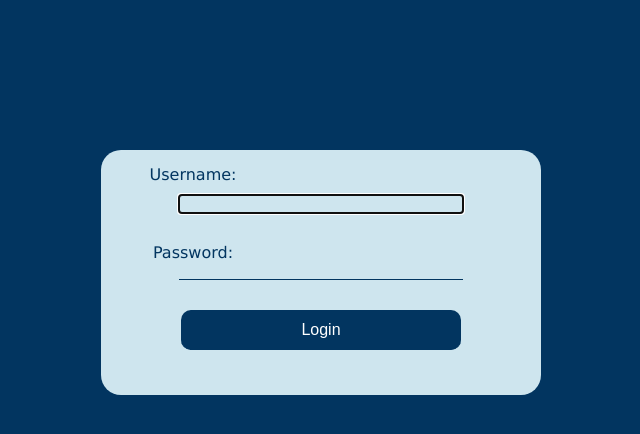
After one commit to MaialenAguilar/TrabajoDjango, a Django app: page /appGestionPedidos/login/ in a window 1280 px wide. The commit adds this page. Shown: the top 434 px of the page, without its empty margins (319-959 px from the left). Run offline with Django 3.2, Linux system fonts and the light colour scheme.

Commit message:
Trabajando en el login. No funciona

```diff
--- a/gestionPedidos/appGestionPedidos/static/CSS/web_styles.css
+++ b/gestionPedidos/appGestionPedidos/static/CSS/web_styles.css
@@ -75,6 +75,7 @@ footer img {
 main {
     background-color: #cee5ee;
     background-radio: 10px;
+    border-radius: 10px;
 	box-sizing: border-box;
 	display: inline-block;
 	margin-top: 35px;
@@ -259,6 +260,7 @@ p {
 /*Estilo para la posición de la columna izquierda*/
 .columna-izquierda {
 	background-color: #cee5ee;
+	border-radius: 10px;
 	box-sizing: border-box;
 	float: left;
 	margin-top: 35px;
@@ -373,13 +375,21 @@ h5 {
 /*PARA DAR SCROLL A LAS TABLAS*/
 
 /* table border rule*/
-table, td, th { border: 1px solid black; }
+table, td, th {
+    border: 1px solid black;
+}
 
 /* display as block plus display vertical scroll bars */
-thead, tbody { display: block; overflow-y: scroll; }
+thead, tbody {
+    display: block;
+    overflow-y: scroll;
+}
 
 /* sample height */
-tbody, table { height: 180px; }
+tbody, table {
+    height: 300px;
+    width: 100%;
+}
 
 
 /* sample width and horizontal scroll bar */
--- /dev/null
+++ b/gestionPedidos/appGestionPedidos/templates/registration/login.html
@@ -0,0 +1,26 @@
+{% load static %}
+<!DOCTYPE html>
+<html lang="es"><!--Establecemos idioma castellano por accesibilidad-->
+	<head>
+		<link rel="stylesheet" href="{% static 'CSS/web_styles.css' %}"><!--De esta forma referenciamos nuestro código html a la hoja de estilos CSS-->
+		<meta name="description" content="Aplicación de Deustronics Components S.L. par la Gestión de Pedidos">
+		<title>{% block titulo %}Deustronics Components{% endblock %}</title>
+	</head>
+    <body>
+        <div class="contenedor-login" method="POST" action="{% url 'login' %}">
+            <form class="form-login">
+                {% csrf_token %}
+
+                {{ form.username.label_tag }}
+                {{ form.username }}
+
+                {{ form.password.label_tag }}
+                {{ form.password }}
+
+                {{ form.errors }}
+
+                <input id="boton-login" type="submit" value="Login">
+
+            </form>
+        </div>
+    </body>
--- a/gestionPedidos/appGestionPedidos/urls.py
+++ b/gestionPedidos/appGestionPedidos/urls.py
@@ -1,10 +1,13 @@
 from django.urls import path
 from . import views
 
+#Esto sería necesario para trabajar con LoginView, pero como hemos importado anteriormente todas las Views, no sería necesario.
+from django.contrib.auth.views import LoginView
+
 urlpatterns = [
 
-
-    path('', views.home, name='home'),
+    path('login/', LoginView.as_view(), name='login'),
+    path('home/', views.home, name='home'),
     path('clientes/', views.ClientesListView.as_view(), name='clientes'),
    # path('clientes/<int:cliente_id>/', views.detalle_cliente, name='detalle_cliente'),
     path('clientes/<int:pk>/', views.Detalle_ClienteDetailView.as_view(), name='detalle_cliente'),
--- a/gestionPedidos/gestionPedidos/settings.py
+++ b/gestionPedidos/gestionPedidos/settings.py
@@ -120,3 +120,6 @@ USE_TZ = True
 
 STATIC_URL = '/static/'
 STATICFILES_DIRS = [os.path.join(BASE_DIR, 'static')]
+
+#Tenemos que indicarle a la aplicación dónde nos tiene que dirigir una vez que el login sea correcto
+LOGIN_REDIRECT_URL = '/home'
```
Also changed, not shown: gestionPedidos/appGestionPedidos/views.py (+4 -4 lines), gestionPedidos/db.sqlite3.
